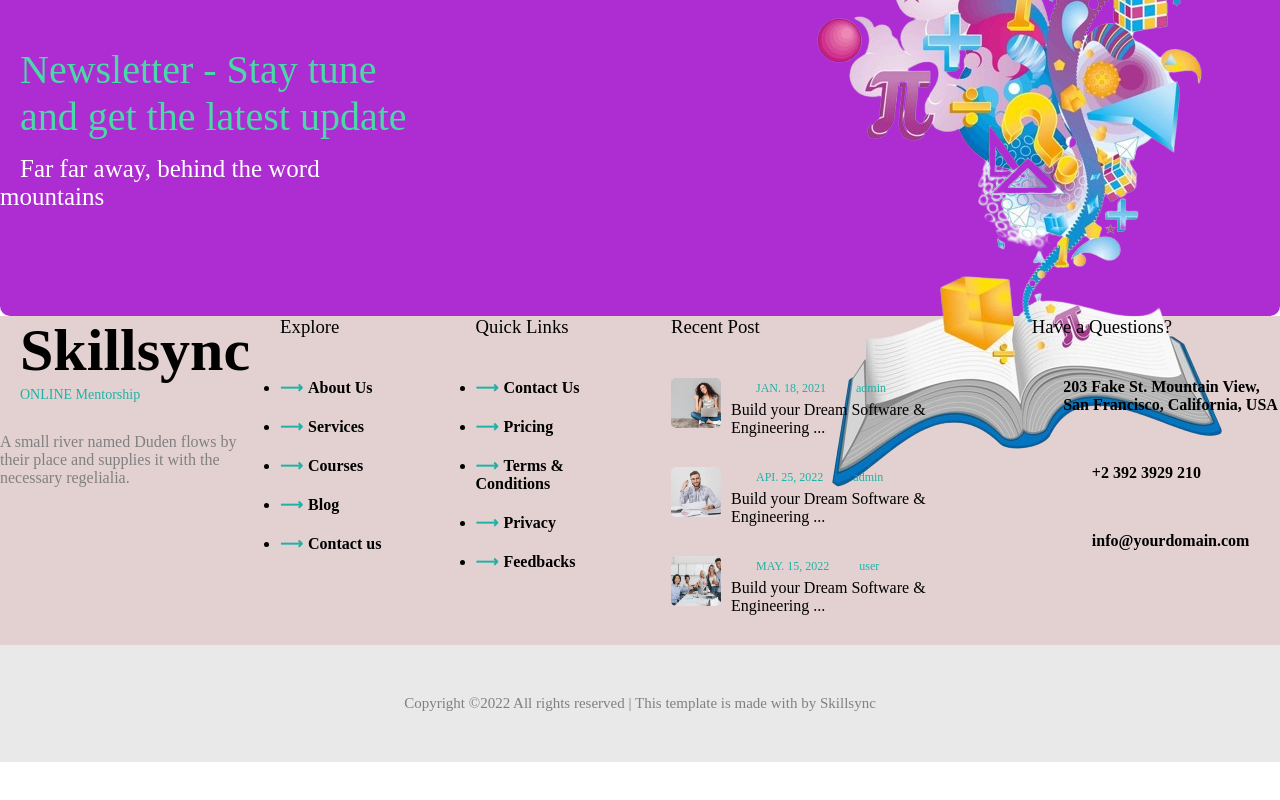
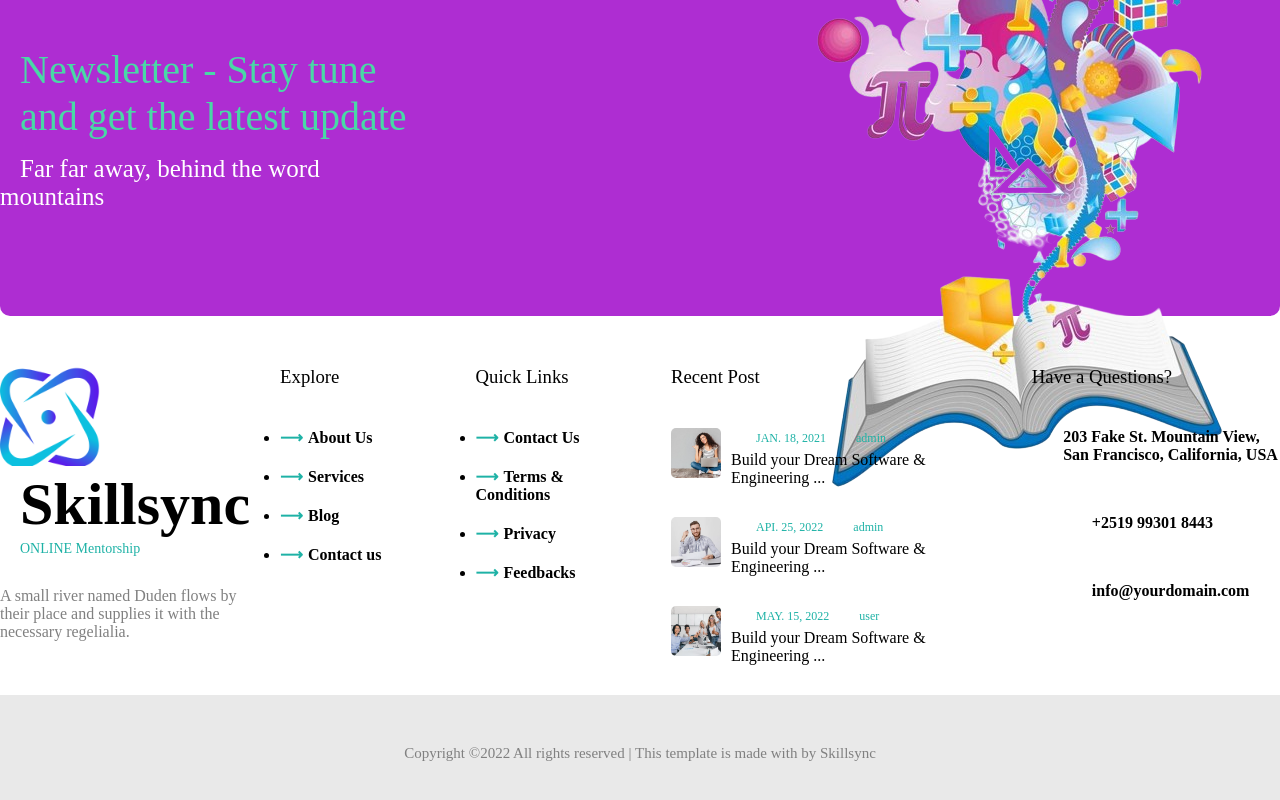
Before and after one commit to durdure/skillssync, a React (Create React App) app: page /mentee in a window 1280 px wide. Shown: the part 408-1208 px from the top of the page. Before the commit the page ends 1170 px from the top, so only its background shows below. Built offline with nearby package versions, Linux system fonts and the light colour scheme.

Commit message:
portifolio

```diff
--- a/src/Component/common/footer/Footer.jsx
+++ b/src/Component/common/footer/Footer.jsx
@@ -2,6 +2,8 @@ import React from "react"
 import { blog } from "../../../dummydata"
 import "./footer.css"
 import image_ppi from "../header/one_1111-removebg-preview.png"
+import logof from "../header/Skillsynoc.png"
+
 const Footer = () => {
   return (
     <>
@@ -18,36 +20,53 @@ const Footer = () => {
         </div>
       </section>
       <footer>
+
+
         <div className='container padding'>
           <div className='box logo'>
-            <h1>Skillsync</h1>
-            <span>ONLINE Mentorship</span>
+            <img src={logof} alt="" srcset="" />
+            <div className='logo'>
+              <h1>Skillsync</h1>
+              <span>ONLINE Mentorship</span>
+          </div>
+{/*
+            <div className="onoo">
+            <img src={logof} alt="" />
+              <h1>Skillsync</h1>
+              <span>ONLINE Mentorship</span>
+            </div> */}
             <p>A small river named Duden flows by their place and supplies it with the necessary regelialia.</p>
 
             <i className='fab fa-facebook-f icon'></i>
             <i className='fab fa-twitter icon'></i>
             <i className='fab fa-instagram icon'></i>
           </div>
+
+
           <div className='box link'>
             <h3>Explore</h3>
             <ul>
               <li>About Us</li>
               <li>Services</li>
-              <li>Courses</li>
               <li>Blog</li>
               <li>Contact us</li>
             </ul>
           </div>
+
+
           <div className='box link'>
             <h3>Quick Links</h3>
             <ul>
               <li>Contact Us</li>
-              <li>Pricing</li>
               <li>Terms & Conditions</li>
               <li>Privacy</li>
               <li>Feedbacks</li>
             </ul>
           </div>
+
+
+
+
            <div className='box'>
             <h3>Recent Post</h3>
             {blog.slice(0, 3).map((val) => (
@@ -69,6 +88,9 @@ const Footer = () => {
               </div>
             ))}
           </div>
+
+
+
           <div className='box last'>
             <h3>Have a Questions?</h3>
             <ul>
@@ -78,7 +100,7 @@ const Footer = () => {
               </li>
               <li>
                 <i className='fa fa-phone-alt'></i>
-                +2 392 3929 210
+                +2519 99301 8443
               </li>
               <li>
                 <i className='fa fa-paper-plane'></i>
@@ -87,12 +109,19 @@ const Footer = () => {
             </ul>
           </div>
         </div>
+
+
       </footer>
+
+
       <div className='legal'>
         <p>
           Copyright ©2022 All rights reserved | This template is made with <i className='fa fa-heart'></i> by Skillsync
         </p>
       </div>
+
+
+
     </>
   )
 }
--- a/src/Component/common/footer/footer.css
+++ b/src/Component/common/footer/footer.css
@@ -39,36 +39,53 @@
 
 }
 
-
+/*
 .newletter input {
   width: 100%;
   padding: 20px;
   border: none;
   outline: none;
   height: 30px;
-}
+} */
+
+
+
 .newletter i {
   padding: 12px;
   color: #1eb2a6;
   background-color: #fff;
 }
+
+
 footer {
-  background-color: hwb(0 82% 11%);
+  background-color:#fff
 }
+
+
 footer .container {
   display: grid;
   grid-template-columns: 3fr 2fr 2fr 4fr 3fr;
   grid-gap: 30px;
+  padding-top: 50px;
 }
+
+
 @media screen and (max-width: 768px) {
   footer .container {
     grid-template-columns: repeat(2, 1fr);
   }
 }
+
+
 footer .logo span {
   color: #1eb2a6;
   font-size: 14px;
 }
+
+.box .onoo{
+  display: flex;
+}
+
 footer .logo p {
   color: grey;
   margin: 30px 0 15px 0;
@@ -84,6 +101,7 @@ footer h3 {
 }
 footer ul li {
   margin-bottom: 20px;
+  text-decoration: none;
 }
 footer .link li::before {
   content: "⟶";
```
